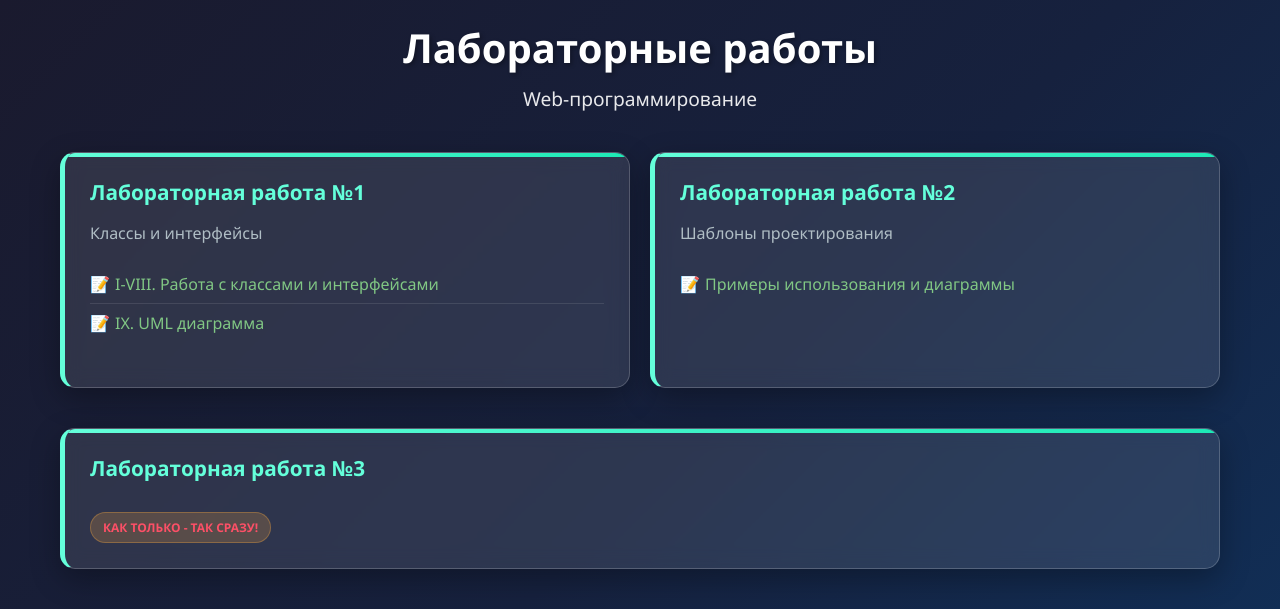
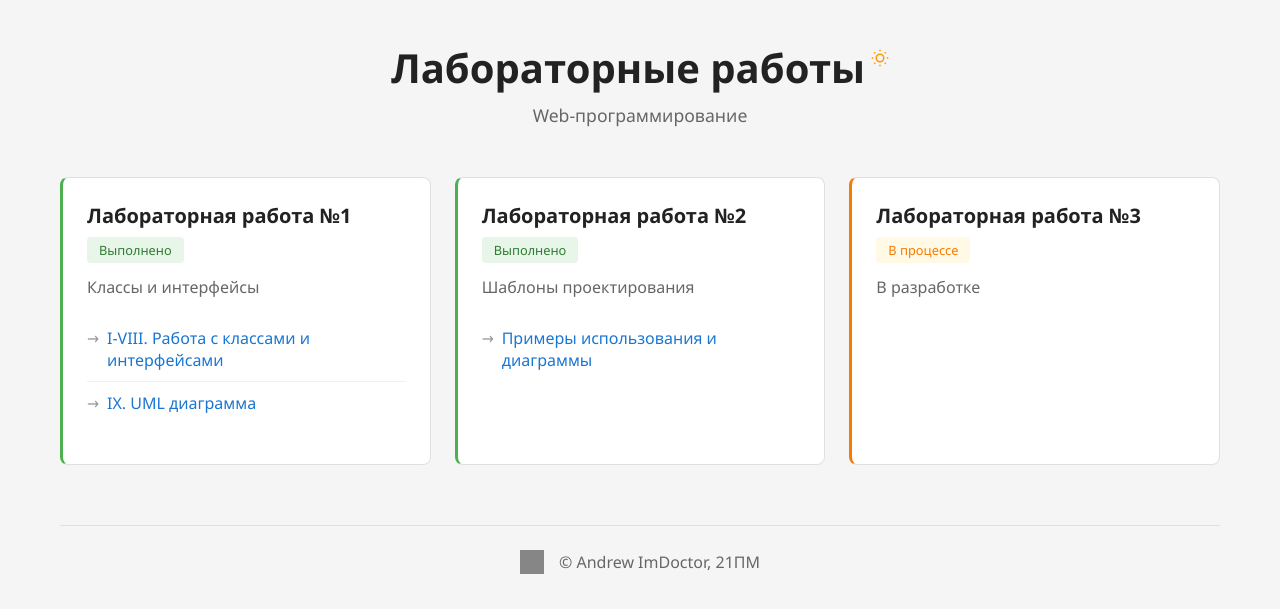
Before and after one commit to xImDoctor/web-labs, a PHP site: page / in a window 1280 px wide. Shown: the top 609 px of the page. After the commit the page ends 574 px from the top, so only its background shows below. Run offline with PHP 8.4, Linux system fonts and the light colour scheme; grey boxes are pictures that could not be loaded.

Commit message:
New theme design implementation

```diff
--- a/index.html
+++ b/index.html
@@ -7,29 +7,56 @@
     <link rel="stylesheet" href="styles.css">
     <title>Web-программирование</title>
 
-    <style>
+    <script>
+        // Проверяем сохраненную тему при загрузке
+        document.addEventListener('DOMContentLoaded', function() {
+            const savedTheme = localStorage.getItem('theme') || 'light';
+            document.body.classList.toggle('dark-theme', savedTheme === 'dark');
 
-    </style>
+            // Обработчик переключения темы
+            document.getElementById('theme-toggle').addEventListener('click', function() {
+                document.body.classList.toggle('dark-theme');
+                const currentTheme = document.body.classList.contains('dark-theme') ? 'dark' : 'light';
+                localStorage.setItem('theme', currentTheme);
+            });
+        });
+    </script>
 </head>
 <body>
     <div class="container">
 
 
         <div class="header">
-            <h1>Лабораторные работы</h1>
+            <h1>Лабораторные работы<button id="theme-toggle" class="theme-toggle" aria-label="Переключить тему">
+                <svg class="sun-icon" width="18" height="18" viewBox="0 0 24 24" fill="none" stroke="currentColor" stroke-width="2">
+                    <circle cx="12" cy="12" r="5"></circle>
+                    <line x1="12" y1="1" x2="12" y2="3"></line>
+                    <line x1="12" y1="21" x2="12" y2="23"></line>
+                    <line x1="4.22" y1="4.22" x2="5.64" y2="5.64"></line>
+                    <line x1="18.36" y1="18.36" x2="19.78" y2="19.78"></line>
+                    <line x1="1" y1="12" x2="3" y2="12"></line>
+                    <line x1="21" y1="12" x2="23" y2="12"></line>
+                    <line x1="4.22" y1="19.78" x2="5.64" y2="18.36"></line>
+                    <line x1="18.36" y1="5.64" x2="19.78" y2="4.22"></line>
+                </svg>
+                <svg class="moon-icon" width="18" height="18" viewBox="0 0 24 24" fill="none" stroke="currentColor" stroke-width="2">
+                    <path d="M21 12.79A9 9 0 1 1 11.21 3 7 7 0 0 0 21 12.79z"></path>
+                </svg>
+            </button></h1>
             <p>Web-программирование</p>
         </div>
 
+
         <div class="labs-grid">
-            <!-- Лабораторная работа 1 - Выполнена -->
-            <div class="lab-card available">
-                <div class="lab-title">
-                    Лабораторная работа №1
+            <!-- Лабораторная работа 1 -->
+            <div class="lab-card completed">
+                <div class="lab-title-row">
+                    <div class="lab-title">Лабораторная работа №1</div>
+                    <span class="status-badge status-completed">Выполнено</span>
                 </div>
                 <div class="lab-description">
                    Классы и интерфейсы
                 </div>
-                <!-- <span class="status-badge status-available">Выполнено</span> -->
                 <ul class="lab-tasks">
                     <li><a href="lab1/users.php" class="task-link">I-VIII. Работа с классами и интерфейсами</a></li>
                     <li><a href="lab1/uml.html" class="task-link">IX. UML диаграмма</a></li>
@@ -37,9 +64,10 @@
             </div>
 
             <!-- Лабораторная работа 2 -->
-            <div class="lab-card available">
-                <div class="lab-title">
-                    Лабораторная работа №2
+            <div class="lab-card completed">
+                <div class="lab-title-row">
+                    <div class="lab-title">Лабораторная работа №2</div>
+                    <span class="status-badge status-completed">Выполнено</span>
                 </div>
                 <div class="lab-description">
                     Шаблоны проектирования
@@ -48,25 +76,24 @@
                     <li><a href="lab2/diagrams.html" class="task-link">Примеры использования и диаграммы</a></li>
                 </ul>
             </div>
-        </div>
 
-                    <!-- Лабораторная работа 3 -->
-            <div class="lab-card available">
-                <div class="lab-title">
-                    Лабораторная работа №3
+            <!-- Лабораторная работа 3 -->
+            <div class="lab-card in-progress">
+                <div class="lab-title-row">
+                    <div class="lab-title">Лабораторная работа №3</div>
+                    <span class="status-badge status-in-progress">В процессе</span>
                 </div>
                 <div class="lab-description">
-
+                    В разработке
                 </div>
-                <span class="status-badge status-no-comming">Как только - так сразу!</span>
             </div>
         </div>
 
         <div class="footer">
             <div class="footer-links">
-                 <a href="https://github.com/xImDoctor/web-labs" target="_blank" class="github-link">
-                <img src="https://cdn.jsdelivr.net/npm/bootstrap-icons/icons/github.svg" alt="GitHub" class="github-icon" style="filter: invert(1);"">
-            </a>
+                <a href="https://github.com/xImDoctor/web-labs" target="_blank" class="github-link">
+                    <img src="https://cdn.jsdelivr.net/npm/bootstrap-icons/icons/github.svg" alt="GitHub" class="github-icon">
+                </a>
                 <p>&copy; Andrew ImDoctor, 21ПМ</p>
             </div>
         </div>
--- a/styles.css
+++ b/styles.css
@@ -6,114 +6,137 @@
 
 body {
     font-family: 'Segoe UI', Tahoma, Geneva, Verdana, sans-serif;
-    background: linear-gradient(135deg, #1a1a2e 0%, #16213e 50%, #0f3460 100%);
+    background: #f5f5f5;
     min-height: 100vh;
-    color: #e0e0e0;
+    color: #333;
+    transition: background-color 0.3s ease, color 0.3s ease;
 }
 
 .container {
     max-width: 1200px;
     margin: 0 auto;
-    padding: 20px;
+    padding: 40px 20px;
 }
 
 .header {
     text-align: center;
-    color: white;
-    margin-bottom: 40px;
+    margin-bottom: 50px;
 }
 
 .header h1 {
     font-size: 2.5rem;
-    margin-bottom: 10px;
-    text-shadow: 2px 2px 4px rgba(0, 0, 0, 0.3);
+    margin: 0 0 8px 0;
+    color: #222;
+    font-weight: 600;
+    display: flex;
+    align-items: center;
+    justify-content: center;
+    gap: 4px;
 }
 
 .header p {
-    font-size: 1.2rem;
-    opacity: 0.9;
+    font-size: 1.1rem;
+    color: #666;
+}
+
+.theme-toggle {
+    background: transparent;
+    border: none;
+    cursor: pointer;
+    display: inline-flex;
+    align-items: center;
+    justify-content: center;
+    transition: opacity 0.2s ease;
+    padding: 0;
+    vertical-align: middle;
+    transform: translateY(-10px);
+    margin-left: 2px;
+}
+
+.theme-toggle:hover {
+    opacity: 0.7;
+}
+
+.theme-toggle .sun-icon {
+    display: block;
+    color: #ff9800;
+}
+
+.theme-toggle .moon-icon {
+    display: none;
+    color: #64b5f6;
+}
+
+body.dark-theme .theme-toggle .sun-icon {
+    display: none;
+}
+
+body.dark-theme .theme-toggle .moon-icon {
+    display: block;
 }
 
 .labs-grid {
     display: grid;
     grid-template-columns: repeat(auto-fit, minmax(300px, 1fr));
-    gap: 20px;
-    margin-bottom: 40px;
+    gap: 24px;
+    margin-bottom: 60px;
 }
 
 .lab-card {
-    background: rgba(255, 255, 255, 0.1);
-    backdrop-filter: blur(10px);
-    border: 1px solid rgba(255, 255, 255, 0.2);
-    border-radius: 15px;
-    padding: 25px;
-    box-shadow: 0 10px 30px rgba(0, 0, 0, 0.3);
-    transition: transform 0.3s ease, box-shadow 0.3s ease;
+    background: white;
+    border: 1px solid #e0e0e0;
+    border-radius: 8px;
+    padding: 24px;
     position: relative;
-    overflow: hidden;
-    color: #e0e0e0;
+    transition: background-color 0.3s ease, border-color 0.3s ease;
 }
 
-.lab-card::before {
-    content: '';
-    position: absolute;
-    top: 0;
-    left: 0;
-    right: 0;
-    height: 4px;
-    background: linear-gradient(90deg, #64ffda, #1de9b6);
+.lab-card.completed {
+    border-left: 3px solid #4caf50;
 }
 
-.lab-card:hover {
-    transform: translateY(-5px);
-    box-shadow: 0 15px 40px rgba(0, 0, 0, 0.3);
+.lab-card.in-progress {
+    border-left: 3px solid #f57c00;
 }
 
-.lab-card.available {
-    border-left: 5px solid #64ffda;
-}
-
-.lab-card.coming-soon {
-    border-left: 5px solid #ffab40;
-    opacity: 0.6;
-}
-
-.lab-card.no-coming {
-    border-left: 5px solid #f95660;
-    opacity: 0.6;
+.lab-title-row {
+    display: flex;
+    flex-direction: column;
+    align-items: flex-start;
+    gap: 8px;
+    margin-bottom: 12px;
 }
 
 .lab-title {
-    color: #64ffda;
-    font-size: 1.3rem;
-    font-weight: bold;
-    margin-bottom: 15px;
-    display: block;
+    font-size: 1.25rem;
+    font-weight: 600;
+    color: #222;
 }
 
 .lab-description {
-    color: #b0bec5;
-    margin-bottom: 20px;
-    line-height: 1.5;
+    color: #666;
+    margin-bottom: 16px;
+    line-height: 1.6;
 }
 
 .lab-tasks {
     list-style: none;
-    margin-bottom: 20px;
+    margin-bottom: 16px;
 }
 
 .lab-tasks li {
-    padding: 8px 0;
-    border-bottom: 1px solid rgba(255, 255, 255, 0.1);
+    padding: 10px 0;
+    padding-left: 20px;
+    border-bottom: 1px solid #f0f0f0;
     position: relative;
-    padding-left: 25px;
 }
 
 .lab-tasks li::before {
-    content: '📝';
+    content: '→';
     position: absolute;
     left: 0;
-    top: 8px;
+    color: #999;
+    font-weight: 500;
 }
 
 .lab-tasks li:last-child {
@@ -121,100 +144,169 @@ body {
 }
 
 .task-link {
-    color: #81c784;
+    color: #1976d2;
     text-decoration: none;
-    font-weight: 500;
-    transition: color 0.3s ease;
+    transition: color 0.2s ease;
 }
 
 .task-link:hover {
-    color: #64ffda;
-    text-decoration: underline;
-}
-
-.task-link.disabled {
-    color: #546e7a;
-    cursor: not-allowed;
-    pointer-events: none;
+    color: #1565c0;
 }
 
 .status-badge {
     display: inline-block;
-    padding: 6px 12px;
-    border-radius: 20px;
-    font-size: 0.75rem;
-    font-weight: bold;
-    text-transform: uppercase;
-    margin-top: 10px;
+    padding: 4px 12px;
+    border-radius: 4px;
+    font-size: 0.8rem;
+    font-weight: 500;
+    white-space: nowrap;
 }
 
-.status-available {
-    background: rgba(100, 255, 218, 0.2);
-    color: #64ffda;
-    border: 1px solid rgba(100, 255, 218, 0.3);
+.status-completed {
+    background: #e8f5e9;
+    color: #2e7d32;
 }
 
-.status-coming-soon {
-    background: rgba(255, 171, 64, 0.2);
-    color: #ffab40;
-    border: 1px solid rgba(255, 171, 64, 0.3);
-}
-
-.status-no-comming {
-    background: rgba(255, 171, 64, 0.2);
-    color: #fd5067;
-    border: 1px solid rgba(255, 171, 64, 0.3);
+.status-in-progress {
+    background: #fff9e6;
+    color: #f57c00;
 }
 
 .footer {
     text-align: center;
-    color: white;
-    margin-top: 40px;
-    padding: 20px;
-    background: rgba(0, 0, 0, 0.2);
-    border-radius: 10px;
-    display: flex;
-    justify-content: center;
-    align-items: center;
+    margin-top: 60px;
+    padding: 24px;
+    border-top: 1px solid #e0e0e0;
 }
 
 .footer-links {
     display: flex;
     align-items: center;
+    justify-content: center;
     gap: 15px;
 }
 
 .github-link {
-    color: #64ffda;
-    font-size: 1.5rem;
+    display: flex;
+    align-items: center;
     text-decoration: none;
-    transition: color 0.3s ease;
 }
 
-.github-link:hover {
-    color: #81c784;
+.github-icon {
+    width: 24px;
+    height: 24px;
+    filter: invert(0.4);
+    transition: filter 0.2s ease;
+}
+
+.github-link:hover .github-icon {
+    filter: invert(0);
 }
 
 .footer p {
     margin: 0;
+    color: #666;
 }
 
-.breadcrumb {
-    background: rgba(255, 255, 255, 0.1);
-    color: white;
-    padding: 10px 20px;
-    border-radius: 25px;
-    margin-bottom: 30px;
-    display: inline-block;
+/* Темная тема */
+body.dark-theme {
+    background: #1a1a1a;
+    color: #e0e0e0;
+}
+
+body.dark-theme .header h1 {
+    color: #fff;
+}
+
+body.dark-theme .header p {
+    color: #aaa;
+}
+
+body.dark-theme .theme-toggle:hover {
+    opacity: 0.7;
+}
+
+body.dark-theme .lab-card {
+    background: #242424;
+    border-color: #333;
+}
+
+body.dark-theme .lab-card.completed {
+    border-left-color: #4caf50;
+}
+
+body.dark-theme .lab-card.in-progress {
+    border-left-color: #f57c00;
+}
+
+body.dark-theme .lab-title {
+    color: #fff;
+}
+
+body.dark-theme .lab-description {
+    color: #aaa;
+}
+
+body.dark-theme .lab-tasks li {
+    border-bottom-color: #333;
+}
+
+body.dark-theme .lab-tasks li::before {
+    color: #666;
+}
+
+body.dark-theme .task-link {
+    color: #64b5f6;
+}
+
+body.dark-theme .task-link:hover {
+    color: #90caf9;
+}
+
+body.dark-theme .status-completed {
+    background: rgba(76, 175, 80, 0.2);
+    color: #81c784;
+}
+
+body.dark-theme .status-in-progress {
+    background: rgba(245, 124, 0, 0.2);
+    color: #ffb74d;
+}
+
+body.dark-theme .footer {
+    border-top-color: #333;
+}
+
+body.dark-theme .footer p {
+    color: #aaa;
+}
+
+body.dark-theme .github-icon {
+    filter: invert(0.7);
+}
+
+body.dark-theme .github-link:hover .github-icon {
+    filter: invert(1);
 }
 
 @media (max-width: 768px) {
     .container {
-        padding: 15px;
+        padding: 24px 15px;
     }
 
     .header h1 {
         font-size: 2rem;
+        gap: 3px;
+    }
+
+    .theme-toggle {
+        transform: translateY(-8px);
+    }
+
+    .theme-toggle .sun-icon,
+    .theme-toggle .moon-icon {
+        width: 16px;
+        height: 16px;
     }
 
     .labs-grid {
```
